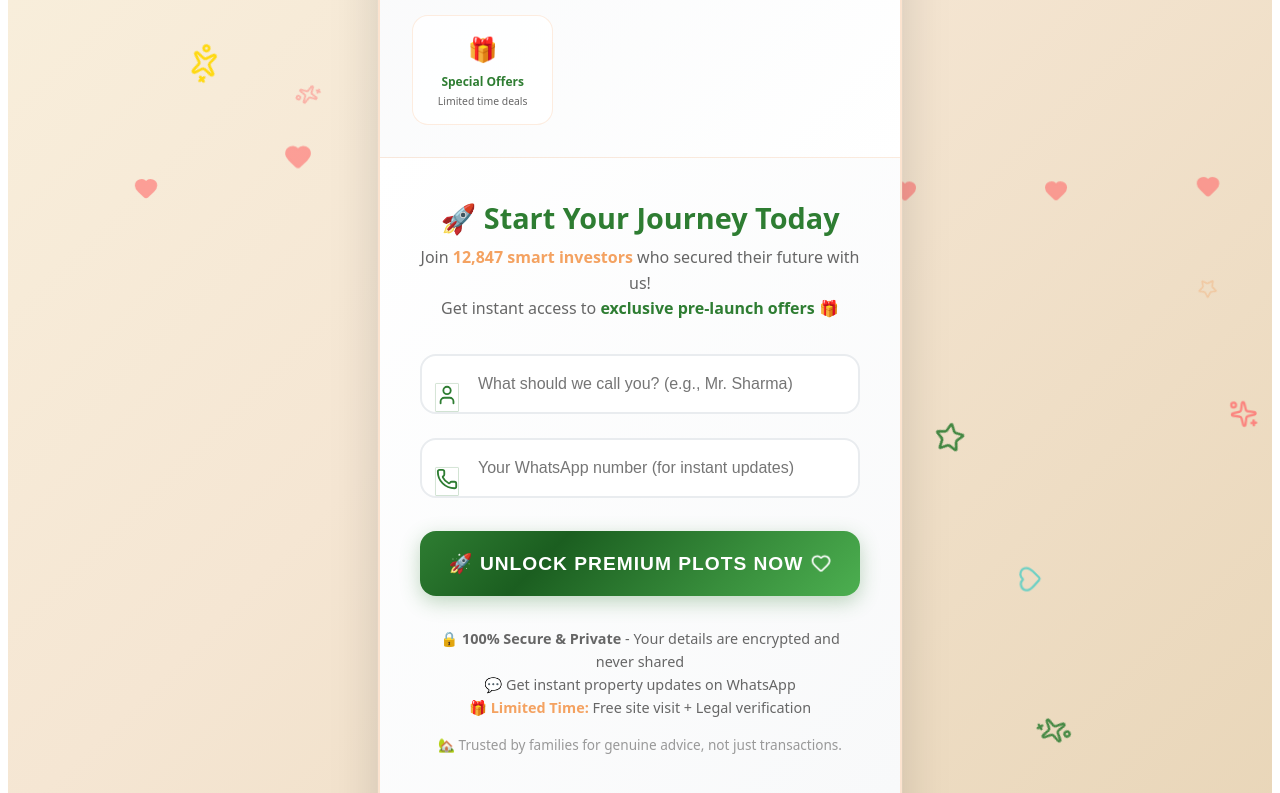
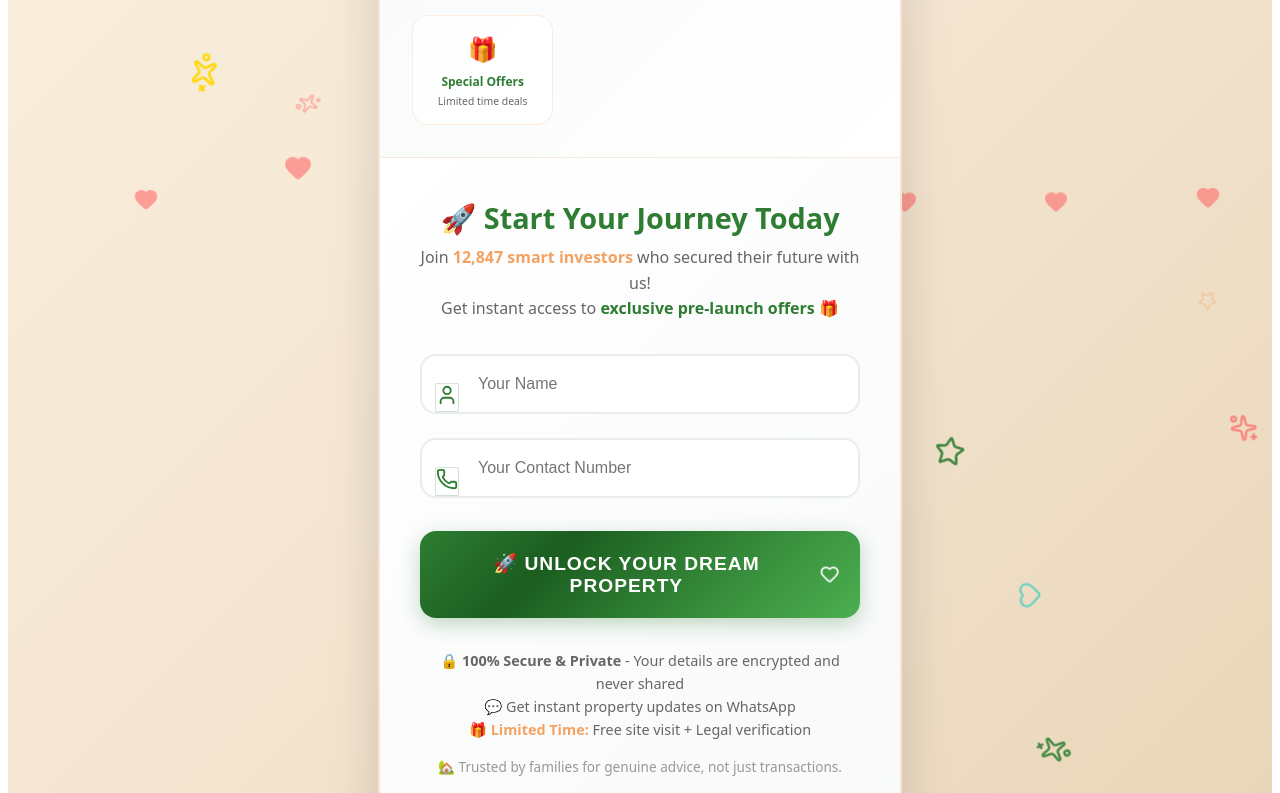
Before and after one commit to Shine145-Git/ShineOneEstate, a React (Create React App) app in the folder client/: page /form in a window 1280 px wide. Shown: the part 530-1323 px from the top of the page. Built offline with nearby package versions, Linux system fonts and the light colour scheme.

Commit message:
Update form.jsx

```diff
--- a/client/src/Screens/Form/form.jsx
+++ b/client/src/Screens/Form/form.jsx
@@ -34,7 +34,7 @@ export default function ShineOneEstateForm() {
   const handleSubmit = async (e) => {
     e.preventDefault();
     if (!formData.name || !formData.contact) {
-      setMessage('🚨 Please share your details to unlock exclusive plots!');
+      setMessage('🚨 Please share your details to unlock exclusive deals!');
       return;
     }
     if (!/^\d{10}$/.test(formData.contact)) {
@@ -203,7 +203,7 @@ export default function ShineOneEstateForm() {
             <input
               type="text"
               name="name"
-              placeholder="What should we call you? (e.g., Mr. Sharma)"
+              placeholder="Your Name"
               value={formData.name}
               onChange={handleChange}
               required
@@ -220,7 +220,7 @@ export default function ShineOneEstateForm() {
             <input
               type="tel"
               name="contact"
-              placeholder="Your WhatsApp number (for instant updates)"
+              placeholder="Your Contact Number"
               value={formData.contact}
               onChange={handleChange}
               required
@@ -260,7 +260,7 @@ export default function ShineOneEstateForm() {
                   </>
                 ) : (
                   <>
-                    🚀 Unlock Premium Plots Now
+                    🚀 Unlock Your Dream Property
                     <Heart size={20} style={{ animation: 'heartbeat 1s infinite' }} />
                   </>
                 )}
```
